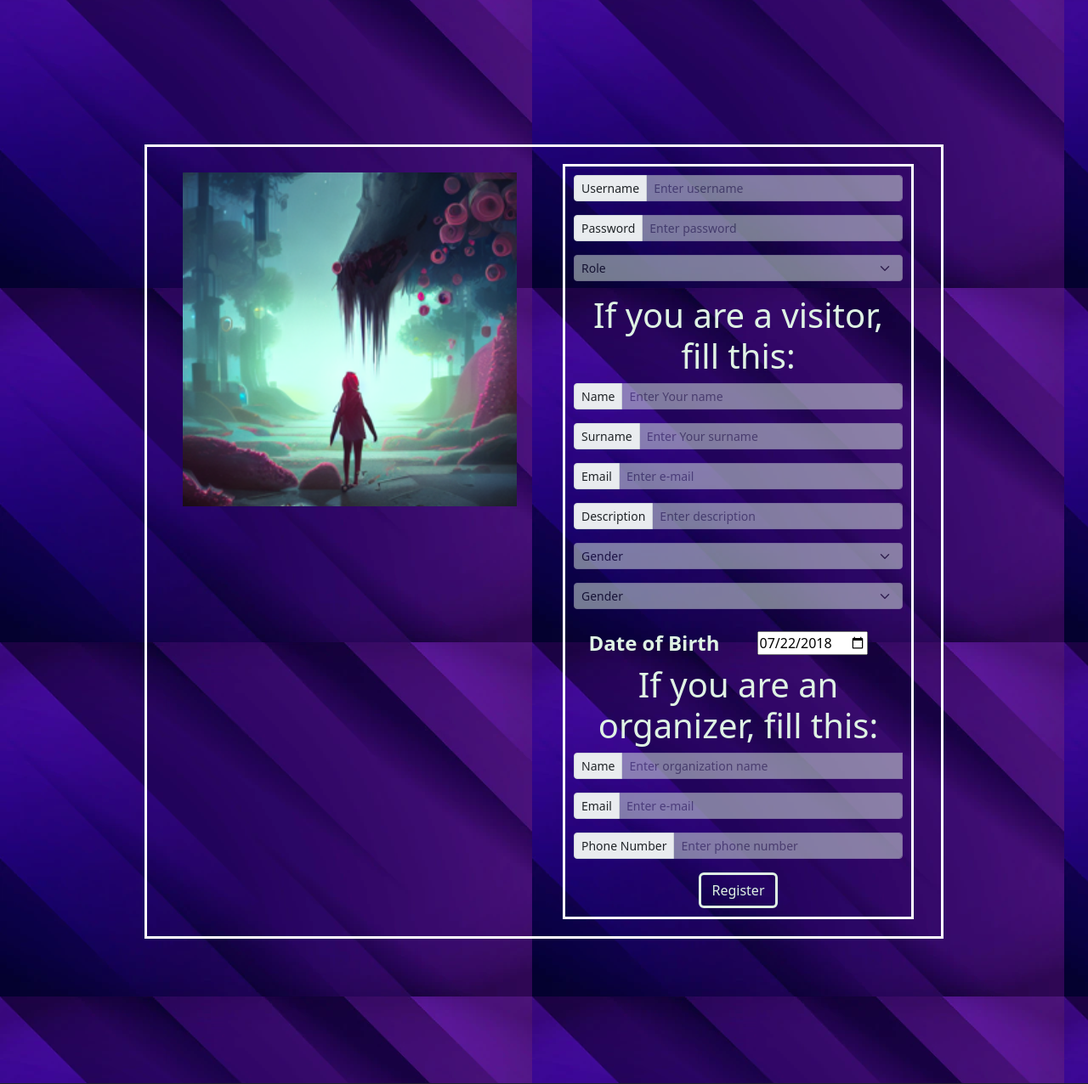
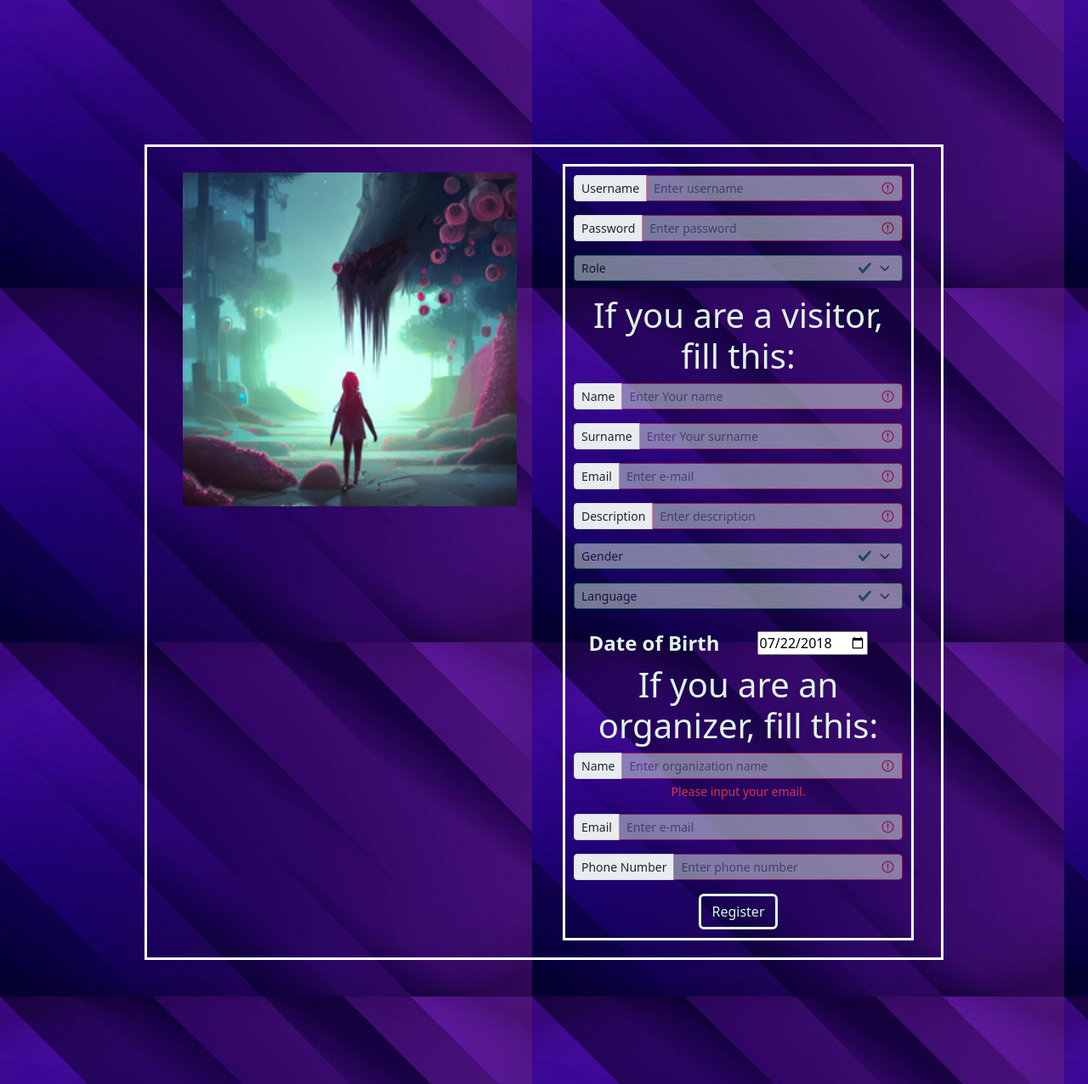
Before and after one commit to armmol/event-buddy, a Spring app: template src/main/resources/templates/registration.html in a window 1280 px wide. Shown: the part 78-1354 px from the top of the page at 85% size. Run offline with Thymeleaf, Linux system fonts and the light colour scheme; the template is opened without the code that fills it, so the values that code supplies are empty; some of the project's set-up classes (security, data sources, template engines, error pages and the like) are left out, and stand-ins take their place.

Commit message:
updates for registration.html showEvent.html and matches.html

```diff
--- a/src/main/java/com/accenture/eventbuddy/controllers/EventController.java
+++ b/src/main/java/com/accenture/eventbuddy/controllers/EventController.java
@@ -3,7 +3,6 @@
 import com.accenture.eventbuddy.models.Event;
 import com.accenture.eventbuddy.models.Gender;
 import com.accenture.eventbuddy.models.Language;
-import com.accenture.eventbuddy.models.Organizer;
 import com.accenture.eventbuddy.services.AttendanceService;
 import com.accenture.eventbuddy.services.EventService;
 import org.springframework.beans.factory.annotation.Autowired;
@@ -49,7 +48,7 @@
     }
 
     //Show event list
-    @RequestMapping(value = {"eventList"}, method = RequestMethod.GET)
+    @RequestMapping(value = {"/eventList"}, method = RequestMethod.GET)
     public String events(Model model) {
         List<Event> events = eventService.all();
         model.addAttribute("events", events);
--- a/src/main/resources/templates/eventList.html
+++ b/src/main/resources/templates/eventList.html
@@ -13,7 +13,7 @@
         <a type="button"
            class="btn btn-outline-light"
            style="color:#DFF3E4; border: 3px solid #DFF3E4; margin: 10px "
-           th:href="@{~/matches}">Matches
+           th:href="@{/matches}">Matches
         </a>
         <a type="button"
                 class="btn btn-outline-light"
--- a/src/main/resources/templates/registration.html
+++ b/src/main/resources/templates/registration.html
@@ -11,7 +11,6 @@
 <script src="https://cdn.jsdelivr.net/npm/bootstrap@5.2.3/dist/js/bootstrap.bundle.min.js"
         integrity="sha384-kenU1KFdBIe4zVF0s0G1M5b4hcpxyD9F7jL+jjXkk+Q2h455rYXK/7HAuoJl+0I4"
         crossorigin="anonymous"></script>
-<!-- JavaScript Bundle with Popper -->
 <nav class="navbar sticky-top navbar-dark bg-dark">
     <form>
         <button type="submit"
@@ -47,7 +46,7 @@
                             border: 3px solid white;
                             padding: 10px;">
                         <section class="loginSection">
-                            <div id="username-wasValid" class="was-validatedform">
+                            <div id="username-wasValid" class="was-validated">
 
                                 <div class="input-group input-group-sm mb-3">
                                     <span class="input-group-text" id="inputGroup-username">Username</span>
@@ -65,7 +64,7 @@
                                     Please choose a username.
                                 </div>
                             </div>
-                            <div class="was-validatedform">
+                            <div class="was-validated">
                                 <div class="input-group input-group-sm mb-3">
                                     <span class="input-group-text" id="inputGroup-password">Password</span>
                                     <input
@@ -83,7 +82,7 @@
                                 </div>
                             </div>
                             <div>
-                                <div class="was-validatedform">
+                                <div class="was-validated">
                                     <select class="form-select form-select-sm mb-3"
                                             aria-label=".form-select-lg example"
                                             id="role"
@@ -106,8 +105,7 @@
 
                         <section class="visitorSection">
                             <h1 style="color:#DFF3E4;">If you are a visitor, fill this:</h1>
-                            <div class="was-validatedform">
-
+                            <div class="was-validated">
                                 <div class="input-group input-group-sm mb-3">
                                     <span class="input-group-text" id="inputGroup-visitorName">Name</span>
                                     <input
@@ -124,7 +122,7 @@
                                     Please input your name.
                                 </div>
                             </div>
-                            <div class="was-validatedform">
+                            <div class="was-validated">
                                 <div class="input-group input-group-sm mb-3">
                                     <span class="input-group-text" id="inputGroup-surname">Surname</span>
 
@@ -143,7 +141,7 @@
                                 </div>
                             </div>
 
-                            <div class="was-validatedform">
+                            <div class="was-validated">
 
                                 <div class="input-group input-group-sm mb-3">
 
@@ -163,7 +161,7 @@
                                     Please input your email.
                                 </div>
                             </div>
-                            <div class="was-validatedform">
+                            <div class="was-validated">
                                 <div class="input-group input-group-sm mb-3">
                                             <span class="input-group-text"
                                                   id="inputGroup-description">Description</span>
@@ -179,7 +177,7 @@
                                             required/>
                                 </div>
                             </div>
-                            <div class="was-validatedform">
+                            <div class="was-validated">
                                 <div class="select">
                                     <select id="gender" class="form-select form-select-sm mb-3"
                                             aria-label=".form-select-lg example"
@@ -191,13 +189,13 @@
                                     </select>
                                 </div>
                             </div>
-                            <div class="was-validatedform">
+                            <div class="was-validated">
                                 <div class="select">
                                     <select id="language" class="form-select form-select-sm mb-3"
                                             aria-label=".form-select-lg example"
                                             style="background-color:#DFF3E4; opacity:0.5; color:171738;">
-                                        <option selected value="language">Gender</option>
-                                        <option th:each="gender : ${T(com.accenture.eventbuddy.models.Language.values()}"
+                                        <option selected value="language">Language</option>
+                                        <option th:each="language : ${T(com.accenture.eventbuddy.models.Language).values()}"
                                                 th:value="${language}"
                                                 th:text="${language}"></option>
                                     </select>
@@ -236,7 +234,7 @@
                             <div>
                                 <h1 style="color:#DFF3E4;">If you are an organizer, fill this:</h1>
                             </div>
-                            <div class="was-validatedform">
+                            <div class="was-validated">
                                 <div class="input-group input-group-sm mb-3">
                                     <span class="input-group-text">Name</span>
                                     <input
@@ -253,7 +251,7 @@
                                     </div>
                                 </div>
                             </div>
-                            <div class="was-validatedform">
+                            <div class="was-validated">
                                 <div class="input-group input-group-sm mb-3">
                                     <span class="input-group-text">Email</span>
                                     <input
@@ -270,7 +268,7 @@
                                     Please input your email.
                                 </div>
                             </div>
-                            <div class="was-validatedform">
+                            <div class="was-validated">
                                 <div class="input-group input-group-sm mb-3">
                                     <span class="input-group-text" id="inputGroup-phoneNumber">Phone Number</span>
                                     <input type="number"
@@ -300,5 +298,6 @@
         </div>
     </form>
 </div>
+<script src="validation.js"></script>
 </body>
 </html>
--- /dev/null
+++ b/src/main/resources/templates/toast.js
@@ -0,0 +1,5 @@
+function ConnectToast(){
+const toastLiveExample = document.getElementById('liveToast')
+    const toast = new bootstrap.Toast(toastLiveExample)
+    toast.show()
+}
--- a/src/main/resources/templates/validation.js
+++ b/src/main/resources/templates/validation.js
@@ -1,3 +1,3 @@
 $("#role").on('change',function() {
-        $("#visitorSection").attr("disabled", true);
+        $("#visitorSection").removeAttr("required");
 });
```
Also changed, not shown: src/main/resources/templates/addEvent.html (+4 -18 lines), src/main/resources/templates/showEvent.html (+54 -28 lines).
